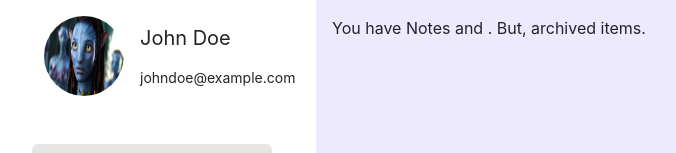
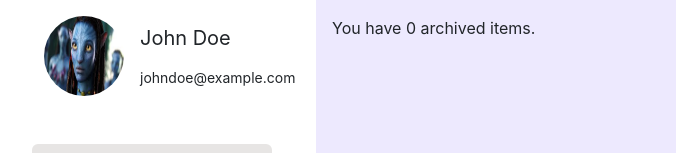
Before and after one commit to ayyappansuruttaiyan/notes-app, a React (Create React App) app: page /archive in a window 1280 px wide. Shown: the top 153 px of the page, without its empty margins (4-680 px from the left). Built offline with nearby package versions, Linux system fonts and the light colour scheme.

Commit message:
bug fixed in archive page

```diff
--- a/src/pages/Archive.jsx
+++ b/src/pages/Archive.jsx
@@ -1,11 +1,7 @@
 import React from "react";
 
 function Archive(notes, tasks) {
-  return (
-    <div>
-      You have {notes.length} Notes and {tasks.length}. But, archived items.
-    </div>
-  );
+  return <div>You have 0 archived items.</div>;
 }
 
 export default Archive;
```
